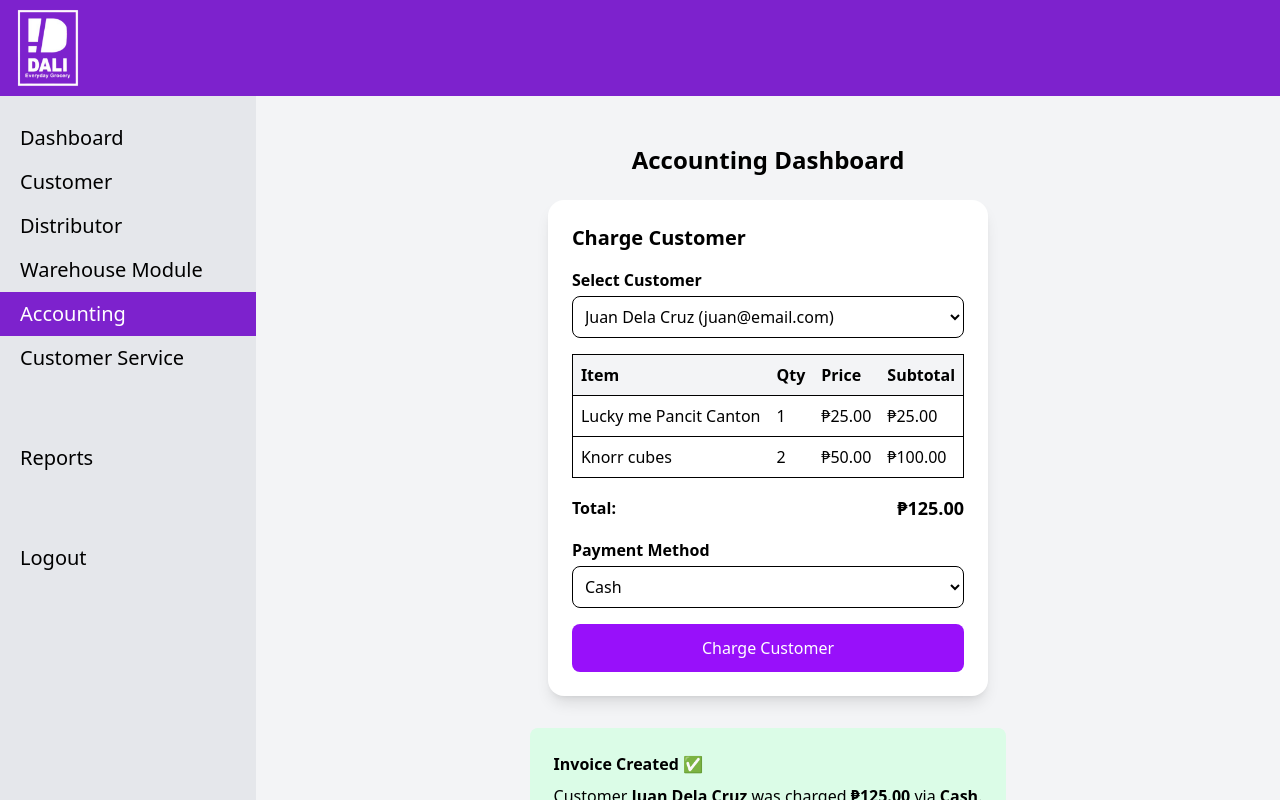
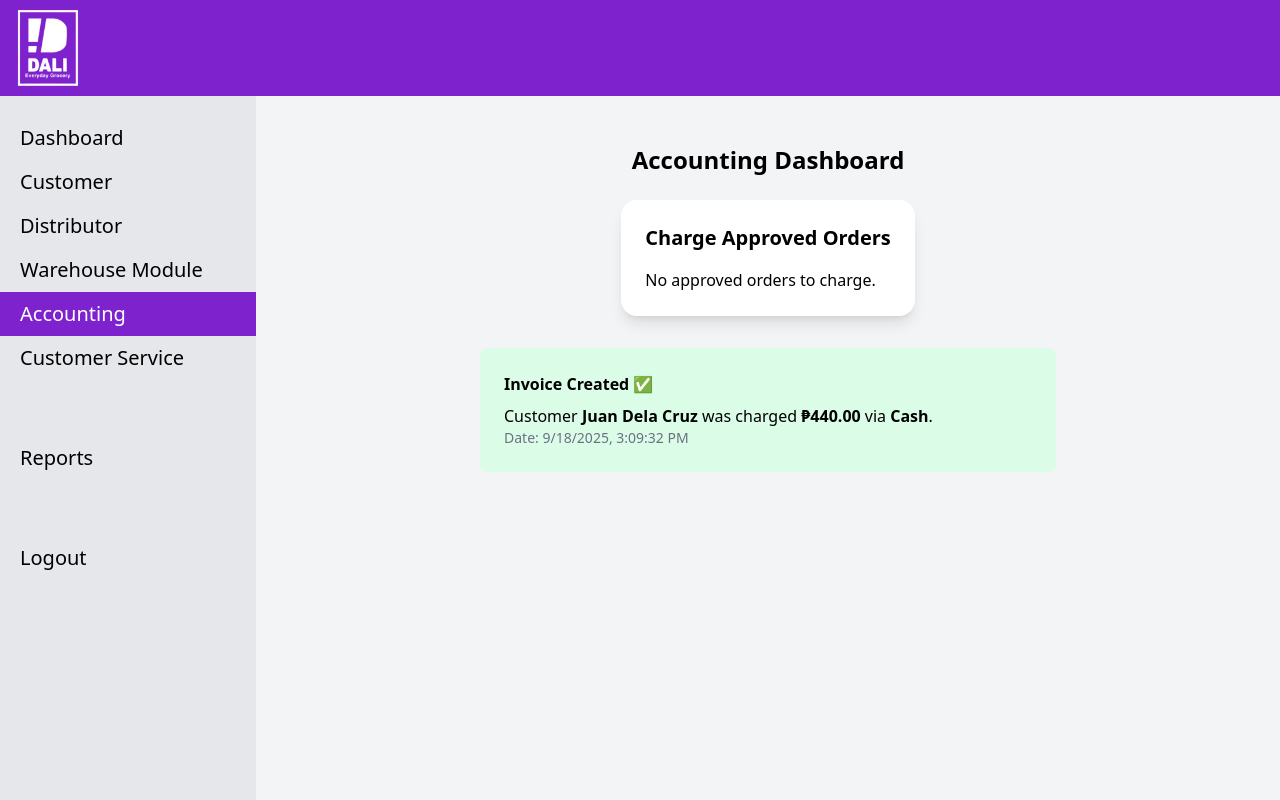
Before and after one commit to GuilianiHatsu1k1314/apsi_inventory_app, a React (Vite) app in the folder frontend/: page /app/accounting in a window 1280 px wide. Both pictures are taken after a click on the button "Charge Customer". Built offline with nearby package versions, Linux system fonts and the light colour scheme.

Commit message:
revamped accounting page

```diff
--- a/frontend/src/pages/Admin/Accounting.tsx
+++ b/frontend/src/pages/Admin/Accounting.tsx
@@ -1,56 +1,112 @@
-import React, { useState } from "react";
+import React, { useState, useEffect } from "react";
 
-interface Item {
+// Types
+interface OrderItem {
   id: number;
   name: string;
+  quantity: number;
   price: number;
-  quantity: number;
 }
 
-interface Customer {
+interface Order {
   id: number;
-  name: string;
-  email: string;
+  customer: string;
+  items: OrderItem[];
+  status: "Pending Approval" | "Approved" | "Rejected" | "Charged" | "Fulfilled";
+}
+
+interface Invoice {
+  orderId: number;
+  customer: string;
+  items: OrderItem[];
+  total: number;
+  paymentMethod: string;
+  date: string;
 }
 
 export const AccountingPage: React.FC = () => {
-  // Example customers
-  const customers: Customer[] = [
-    { id: 1, name: "Juan Dela Cruz", email: "juan@email.com" },
-    { id: 2, name: "Maria Santos", email: "maria@email.com" },
-    { id: 3, name: "Pedro Reyes", email: "pedro@email.com" },
+  const [orders, setOrders] = useState<Order[]>([]);
+  const [selectedOrderId, setSelectedOrderId] = useState<number | null>(null);
+  const [paymentMethod, setPaymentMethod] = useState("Cash");
+  const [invoice, setInvoice] = useState<Invoice | null>(null);
+
+  // Simulate fetching orders from DB
+  useEffect(() => {
+    const fetchOrders = async () => {
+      const data: Order[] = [
+        {
+          id: 1,
+          customer: "Juan Dela Cruz",
+          items: [
+            { id: 1, name: "Apple", quantity: 2, price: 100 },
+            { id: 2, name: "Orange", quantity: 3, price: 80 },
+          ],
+          status: "Approved",
+        },
+        {
+          id: 2,
+          customer: "Maria Clara",
+          items: [{ id: 1, name: "Banana", quantity: 5, price: 50 }],
+          status: "Pending Approval",
+        },
       ];
+      setOrders(data);
+    };
 
-  // State for selected customer
-  const [selectedCustomerId, setSelectedCustomerId] = useState(customers[0].id);
+    fetchOrders();
+  }, []);
 
-  // Sample items (in real app, fetch based on customer order)
-  const [items] = useState<Item[]>([
-    { id: 1, name: "Lucky me Pancit Canton", price: 25, quantity: 1 },
-    { id: 2, name: "Knorr cubes", price: 50, quantity: 2 },
-  ]);
+  const approvedOrders = orders.filter((o) => o.status === "Approved");
+  const selectedOrder = approvedOrders.find((o) => o.id === selectedOrderId) || null;
 
-  const [paymentMethod, setPaymentMethod] = useState("Cash");
-  const [invoice, setInvoice] = useState<any | null>(null);
+  useEffect(() => {
+    if (approvedOrders.length > 0) {
+      setSelectedOrderId(approvedOrders[0].id);
+    } else {
+      setSelectedOrderId(null);
+    }
+  }, [orders]);
 
-  const customer = customers.find((c) => c.id === selectedCustomerId)!;
+  const handleQuantityChange = (itemId: number, qty: number) => {
+    if (!selectedOrder) return;
+    setOrders((prev) =>
+      prev.map((order) =>
+        order.id === selectedOrder.id
+          ? {
+              ...order,
+              items: order.items.map((item) =>
+                item.id === itemId ? { ...item, quantity: qty } : item
+              ),
+            }
+          : order
+      )
+    );
+  };
 
-  const total = items.reduce(
-    (sum, item) => sum + item.price * item.quantity,
-    0
-  );
+  const total = selectedOrder
+    ? selectedOrder.items.reduce((sum, item) => sum + item.price * item.quantity, 0)
+    : 0;
 
   const handleCharge = () => {
-    const newInvoice = {
-      customerId: customer.id,
-      items,
+    if (!selectedOrder) return;
+
+    const newInvoice: Invoice = {
+      orderId: selectedOrder.id,
+      customer: selectedOrder.customer,
+      items: selectedOrder.items,
       total,
       paymentMethod,
       date: new Date().toLocaleString(),
     };
 
     setInvoice(newInvoice);
-    console.log("Invoice submitted:", newInvoice);
+
+    // Update order status in "DB"
+    setOrders((prev) =>
+      prev.map((order) =>
+        order.id === selectedOrder.id ? { ...order, status: "Charged" } : order
+      )
+    );
   };
 
   return (
@@ -58,25 +114,30 @@ export const AccountingPage: React.FC = () => {
       <h1 className="text-2xl font-bold mb-6">Accounting Dashboard</h1>
 
       <div className="max-w-xl bg-white shadow-lg rounded-2xl p-6">
-        <h2 className="text-xl font-bold mb-4">Charge Customer</h2>
+        <h2 className="text-xl font-bold mb-4">Charge Approved Orders</h2>
 
-        {/* Customer Selector */}
+        {approvedOrders.length === 0 ? (
+          <p>No approved orders to charge.</p>
+        ) : (
+          <>
+            {/* Order Selector */}
             <div className="mb-4">
-          <label className="block mb-1 font-semibold">Select Customer</label>
+              <label className="block mb-1 font-semibold">Select Order</label>
               <select
-            value={selectedCustomerId}
-            onChange={(e) => setSelectedCustomerId(Number(e.target.value))}
+                value={selectedOrderId ?? ""}
+                onChange={(e) => setSelectedOrderId(Number(e.target.value))}
                 className="border rounded-lg p-2 w-full"
               >
-            {customers.map((c) => (
-              <option key={c.id} value={c.id}>
-                {c.name} ({c.email})
+                {approvedOrders.map((o) => (
+                  <option key={o.id} value={o.id}>
+                    {o.customer} (Order #{o.id})
                   </option>
                 ))}
               </select>
             </div>
 
             {/* Items Table */}
+            {selectedOrder && (
               <table className="w-full text-left border mb-4">
                 <thead>
                   <tr className="bg-gray-100">
@@ -87,18 +148,18 @@ export const AccountingPage: React.FC = () => {
                   </tr>
                 </thead>
                 <tbody>
-            {items.map((item) => (
+                  {selectedOrder.items.map((item) => (
                     <tr key={item.id} className="border-t">
                       <td className="p-2">{item.name}</td>
                                 <td className="p-2">{item.quantity}</td>
+
                       <td className="p-2">₱{item.price.toFixed(2)}</td>
-                <td className="p-2">
-                  ₱{(item.price * item.quantity).toFixed(2)}
-                </td>
+                      <td className="p-2">₱{(item.price * item.quantity).toFixed(2)}</td>
                     </tr>
                   ))}
                 </tbody>
               </table>
+            )}
 
             {/* Total */}
             <div className="flex justify-between items-center mb-4">
@@ -128,16 +189,17 @@ export const AccountingPage: React.FC = () => {
             >
               Charge Customer
             </button>
+          </>
+        )}
       </div>
 
       {/* Show Invoice */}
       {invoice && (
-        <div className="mt-8 p-6 bg-green-100 rounded-lg">
+        <div className="mt-8 p-6 bg-green-100 rounded-lg w-full max-w-xl">
           <h3 className="font-bold mb-2">Invoice Created ✅</h3>
           <p>
-            Customer <b>{customer.name}</b> was charged{" "}
-            <b>₱{invoice.total.toFixed(2)}</b> via{" "}
-            <b>{invoice.paymentMethod}</b>.
+            Customer <b>{invoice.customer}</b> was charged{" "}
+            <b>₱{invoice.total.toFixed(2)}</b> via <b>{invoice.paymentMethod}</b>.
           </p>
           <p className="text-sm text-gray-500">Date: {invoice.date}</p>
         </div>
```
Lines whose indentation alone changed are shown as unchanged.
